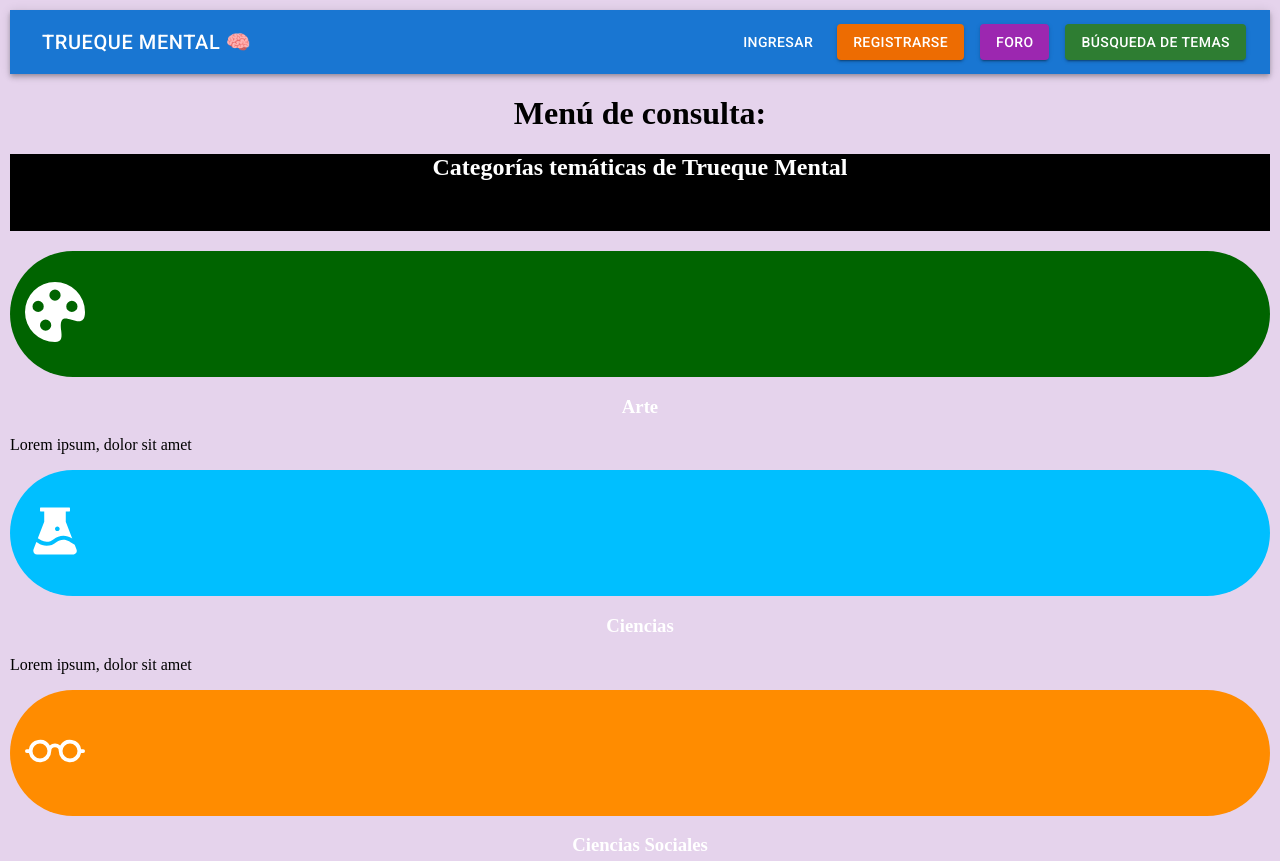
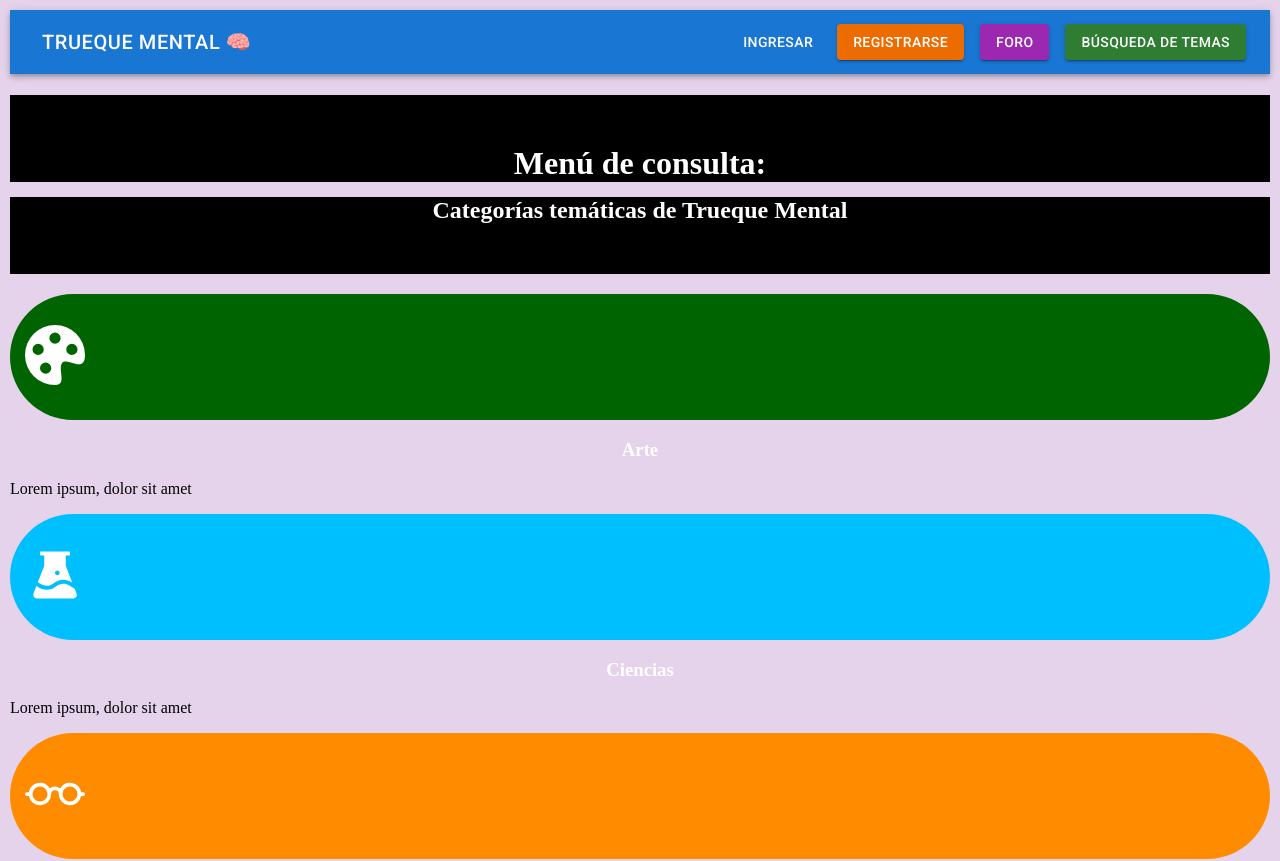
Before and after one commit to juan52878911/ciclo-4-proyecto, a React (Create React App) app: page /topics in a window 1280 px wide. Shown: the top 861 px of the page. Built offline with nearby package versions, Linux system fonts and the light colour scheme; no server answers.

Commit message:
Aparece en el titple del html "Trueque Mental"

```diff
--- a/public/index.html
+++ b/public/index.html
@@ -9,12 +9,15 @@
   <meta name="viewport" content="width=device-width, initial-scale=1" />
   <meta name="theme-color" content="#000000" />
   <meta name="description" content="Web site created using create-react-app" />
-  <title>React App</title>
+  <title>Trueque Mental</title>
 </head>
 
 <body>
   <noscript>You need to enable JavaScript to run this app.</noscript>
   <div id="root"></div>
+
+
+
   <!--
       This HTML file is a template.
       If you open it directly in the browser, you will see an empty page.
--- a/src/views/Topics.css
+++ b/src/views/Topics.css
@@ -1,7 +1,9 @@
 
-  .menudeconsulta {
+
+
+ .menudeconsulta {
     color:white;
-    background-color:black;
+    background-color: black;
     padding: 50px;
     padding-bottom: 0px;
     margin-bottom: 5px;
--- a/src/views/Topics.jsx
+++ b/src/views/Topics.jsx
@@ -50,7 +50,7 @@ class handleChangeComplete extends React.Component {
     <Container>
       <Row>
         <Col>
-        <h1 class="menudeconslta" style={{textAlign:'center', background:'##e5d3ec'}}>
+        <h1 class="menudeconsulta" style={{textAlign:'center'}}>
           Menú de consulta:
         </h1>
         </Col>
```
